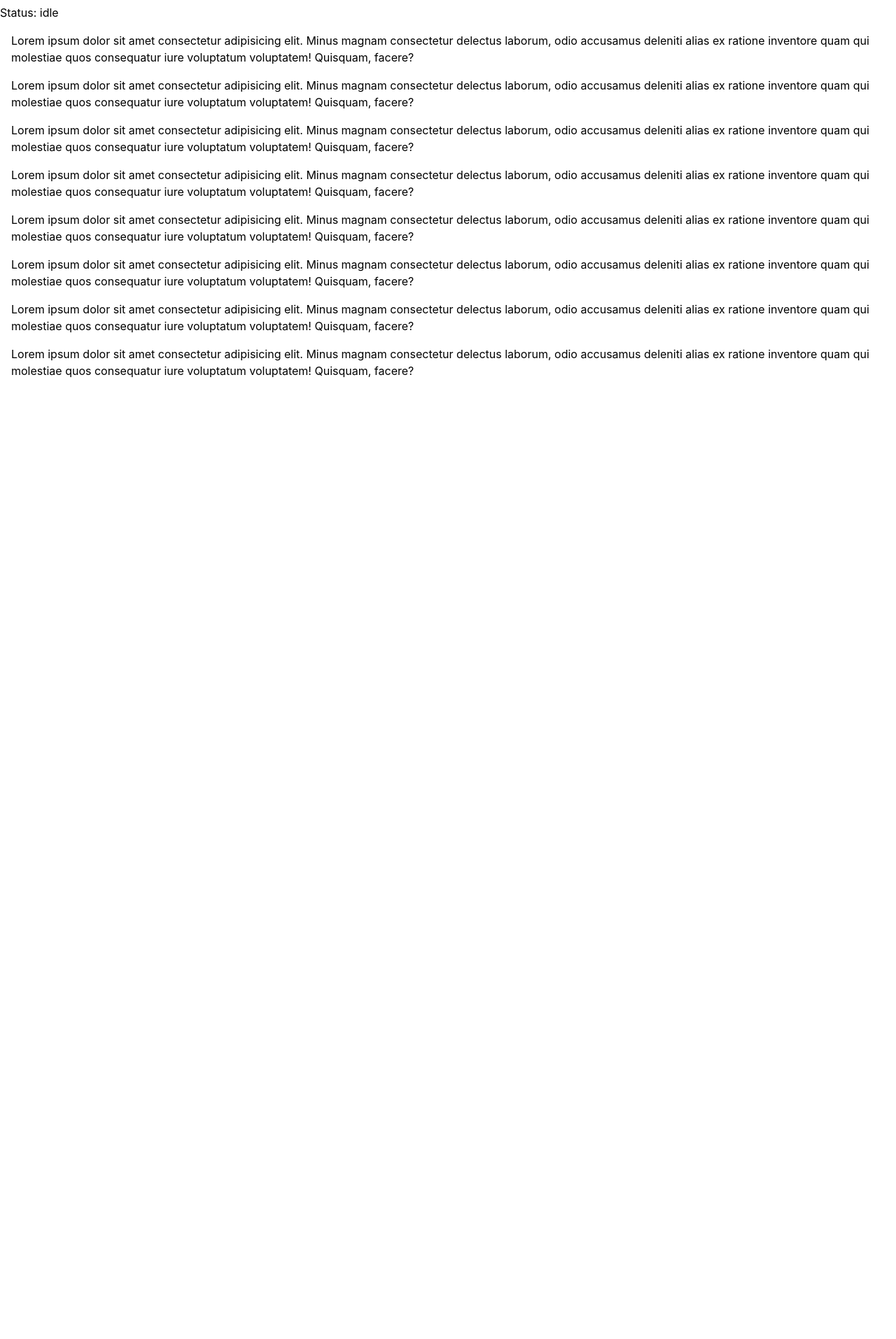
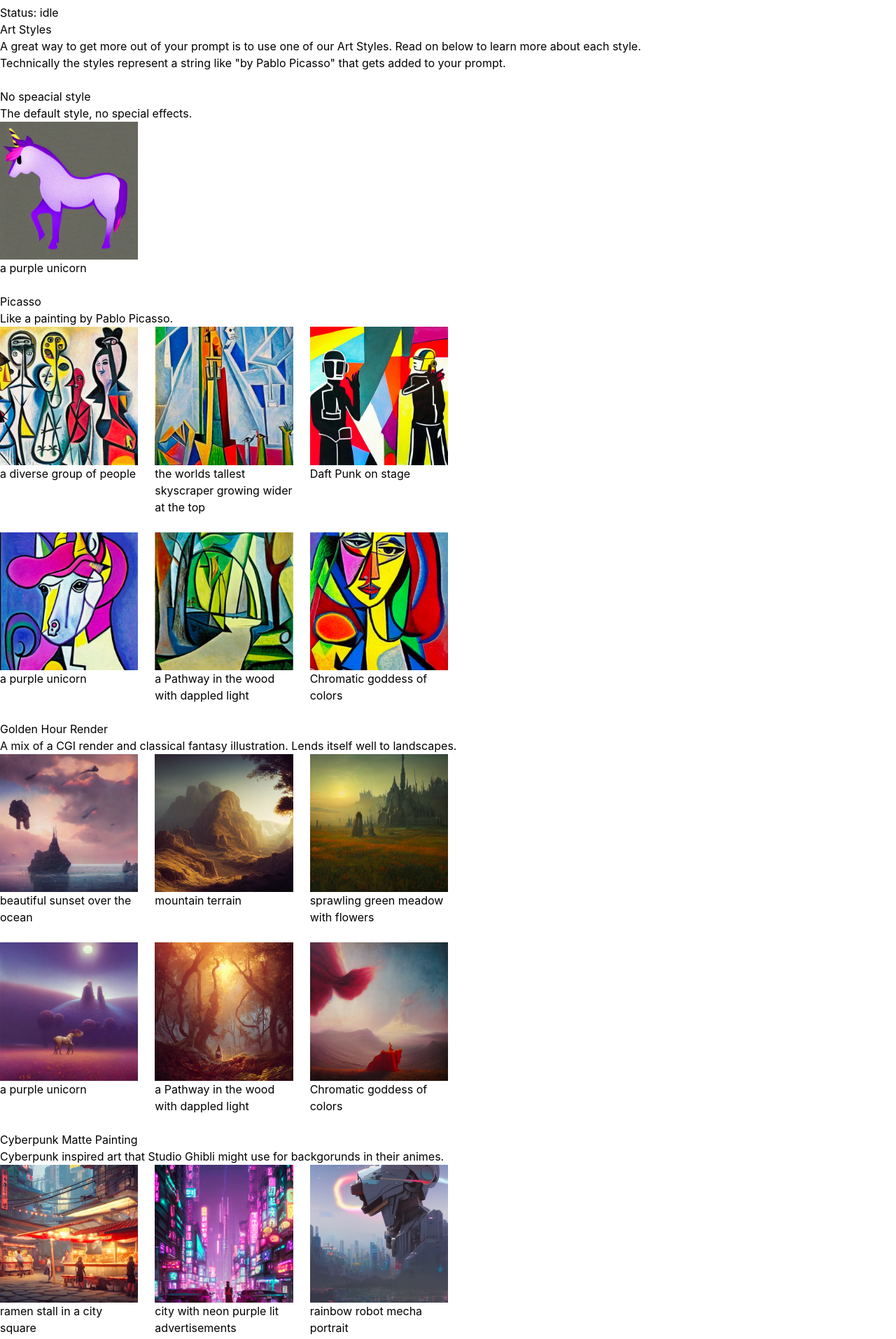
Before and after one commit to HoverBaum/boid-art, a Next.js app: page / in a window 1280 px wide. Shown: the part 366-2280 px from the top of the page at 70% size. Before the commit the page ends 924 px from the top, so only its background shows below. Built offline with nearby package versions, Linux system fonts and the light colour scheme.

Commit message:
✨ explain art styles with details.

```diff
--- a/src/home/DetailedStyleExplanation.tsx
+++ b/src/home/DetailedStyleExplanation.tsx
@@ -1,54 +1,35 @@
+import Image from 'next/image'
+import { styleImages } from '../styleImages'
+import { styles } from '../styles'
+
 export const DetailedStyleExplanation = () => {
   return (
     <div>
-      <p className="m-4">
-        Lorem ipsum dolor sit amet consectetur adipisicing elit. Minus magnam
-        consectetur delectus laborum, odio accusamus deleniti alias ex ratione
-        inventore quam qui molestiae quos consequatur iure voluptatum
-        voluptatem! Quisquam, facere?
+      <h2>Art Styles</h2>
+      <p>
+        A great way to get more out of your prompt is to use one of our Art
+        Styles. Read on below to learn more about each style.
       </p>
-      <p className="m-4">
-        Lorem ipsum dolor sit amet consectetur adipisicing elit. Minus magnam
-        consectetur delectus laborum, odio accusamus deleniti alias ex ratione
-        inventore quam qui molestiae quos consequatur iure voluptatum
-        voluptatem! Quisquam, facere?
+      <p>
+        Technically the styles represent a string like "by Pablo Picasso" that
+        gets added to your prompt.
       </p>
-      <p className="m-4">
-        Lorem ipsum dolor sit amet consectetur adipisicing elit. Minus magnam
-        consectetur delectus laborum, odio accusamus deleniti alias ex ratione
-        inventore quam qui molestiae quos consequatur iure voluptatum
-        voluptatem! Quisquam, facere?
-      </p>
-      <p className="m-4">
-        Lorem ipsum dolor sit amet consectetur adipisicing elit. Minus magnam
-        consectetur delectus laborum, odio accusamus deleniti alias ex ratione
-        inventore quam qui molestiae quos consequatur iure voluptatum
-        voluptatem! Quisquam, facere?
-      </p>
-      <p className="m-4">
-        Lorem ipsum dolor sit amet consectetur adipisicing elit. Minus magnam
-        consectetur delectus laborum, odio accusamus deleniti alias ex ratione
-        inventore quam qui molestiae quos consequatur iure voluptatum
-        voluptatem! Quisquam, facere?
-      </p>
-      <p className="m-4">
-        Lorem ipsum dolor sit amet consectetur adipisicing elit. Minus magnam
-        consectetur delectus laborum, odio accusamus deleniti alias ex ratione
-        inventore quam qui molestiae quos consequatur iure voluptatum
-        voluptatem! Quisquam, facere?
-      </p>
-      <p className="m-4">
-        Lorem ipsum dolor sit amet consectetur adipisicing elit. Minus magnam
-        consectetur delectus laborum, odio accusamus deleniti alias ex ratione
-        inventore quam qui molestiae quos consequatur iure voluptatum
-        voluptatem! Quisquam, facere?
-      </p>
-      <p className="m-4">
-        Lorem ipsum dolor sit amet consectetur adipisicing elit. Minus magnam
-        consectetur delectus laborum, odio accusamus deleniti alias ex ratione
-        inventore quam qui molestiae quos consequatur iure voluptatum
-        voluptatem! Quisquam, facere?
-      </p>
+      {styles.map(({ id, name, description }) => (
+        <div className="my-6" key={id}>
+          <h2>{name}</h2>
+          <p>{description}</p>
+          <div className="grid grid-cols-2 sm:grid-cols-3 gap-6 w-full sm:w-1/2">
+            {styleImages
+              .filter((image) => image.styleId === id)
+              .map(({ image, prompt, styleId }) => (
+                <figure key={styleId + prompt}>
+                  <Image alt={prompt} src={image} />
+                  <figcaption>{prompt}</figcaption>
+                </figure>
+              ))}
+          </div>
+        </div>
+      ))}
     </div>
   )
 }
--- a/src/home/ImageGeneration.tsx
+++ b/src/home/ImageGeneration.tsx
@@ -21,6 +21,14 @@ export const ImageGeneration = () => {
 
   // Trigger generation of a new artwork.
   const generate = async () => {
+    // Scroll down to the prediction.
+    const predictionElement = document.getElementById('prediction')
+    console.log('predictionElement', predictionElement)
+    if (predictionElement) {
+      const bounds = predictionElement.getBoundingClientRect()
+      window.scrollTo(0, bounds.top)
+    }
+
     setStatus('submitted')
     const response = await fetch('/api/prediction', {
       method: 'POST',
@@ -82,8 +90,10 @@ export const ImageGeneration = () => {
       >
         Generate
       </Button>
-      <p>Status: {status}</p>
-      {status === 'succeeded' && <img key={imageUrl} src={imageUrl} />}
+      <div id="prediction">
+        <p>Status: {status}</p>
+        {status === 'succeeded' && <img key={imageUrl} src={imageUrl} />}
+      </div>
     </div>
   )
 }
--- /dev/null
+++ b/src/styleImages.ts
@@ -0,0 +1,135 @@
+import { StaticImageData } from 'next/image'
+
+export type StyleImage = {
+  styleId: string
+  image: StaticImageData
+  prompt: string
+}
+
+export const styleImages: StyleImage[] = [
+  {
+    styleId: 'default',
+    image: require('./images/default.png'),
+    prompt: 'a purple unicorn',
+  },
+  {
+    styleId: 'picasso',
+    image: require('./images/picasso-1.png'),
+    prompt: 'a diverse group of people',
+  },
+  {
+    styleId: 'picasso',
+    image: require('./images/picasso-2.png'),
+    prompt: 'the worlds tallest skyscraper growing wider at the top',
+  },
+  {
+    styleId: 'picasso',
+    image: require('./images/picasso-3.png'),
+    prompt: 'Daft Punk on stage',
+  },
+  {
+    styleId: 'picasso',
+    image: require('./images/picasso-4.png'),
+    prompt: 'a purple unicorn',
+  },
+  {
+    styleId: 'picasso',
+    image: require('./images/picasso-5.png'),
+    prompt: 'a Pathway in the wood with dappled light',
+  },
+  {
+    styleId: 'picasso',
+    image: require('./images/picasso-6.png'),
+    prompt: 'Chromatic goddess of colors',
+  },
+  {
+    styleId: 'goldenHourRender',
+    image: require('./images/golden-hour-1.png'),
+    prompt: 'beautiful sunset over the ocean',
+  },
+  {
+    styleId: 'goldenHourRender',
+    image: require('./images/golden-hour-2.png'),
+    prompt: 'mountain terrain',
+  },
+  {
+    styleId: 'goldenHourRender',
+    image: require('./images/golden-hour-3.png'),
+    prompt: 'sprawling green meadow with flowers',
+  },
+  {
+    styleId: 'goldenHourRender',
+    image: require('./images/golden-hour-4.png'),
+    prompt: 'a purple unicorn',
+  },
+  {
+    styleId: 'goldenHourRender',
+    image: require('./images/golden-hour-5.png'),
+    prompt: 'a Pathway in the wood with dappled light',
+  },
+  {
+    styleId: 'goldenHourRender',
+    image: require('./images/golden-hour-6.png'),
+    prompt: 'Chromatic goddess of colors',
+  },
+  {
+    styleId: 'cyberpunkMatteGhibli',
+    image: require('./images/ghibli-cyberpunk-1.png'),
+    prompt: 'ramen stall in a city square',
+  },
+  {
+    styleId: 'cyberpunkMatteGhibli',
+    image: require('./images/ghibli-cyberpunk-2.png'),
+    prompt: 'city with neon purple lit advertisements',
+  },
+  {
+    styleId: 'cyberpunkMatteGhibli',
+    image: require('./images/ghibli-cyberpunk-3.png'),
+    prompt: 'rainbow robot mecha portrait',
+  },
+  {
+    styleId: 'cyberpunkMatteGhibli',
+    image: require('./images/ghibli-cyberpunk-4.png'),
+    prompt: 'a purple unicorn',
+  },
+  {
+    styleId: 'cyberpunkMatteGhibli',
+    image: require('./images/ghibli-cyberpunk-5.png'),
+    prompt: 'a Pathway in the wood with dappled light',
+  },
+  {
+    styleId: 'cyberpunkMatteGhibli',
+    image: require('./images/ghibli-cyberpunk-6.png'),
+    prompt: 'Chromatic goddess of colors',
+  },
+  {
+    styleId: 'conceptArt',
+    image: require('./images/concept-art-1.png'),
+    prompt: 'a tribal warrior',
+  },
+  {
+    styleId: 'conceptArt',
+    image: require('./images/concept-art-2.png'),
+    prompt: 'fantasy monster ready to fight',
+  },
+  {
+    styleId: 'conceptArt',
+    image: require('./images/concept-art-3.png'),
+    prompt: 'meadieval fantasy town square',
+  },
+  {
+    styleId: 'conceptArt',
+    image: require('./images/concept-art-4.png'),
+    prompt: 'a purple unicorn',
+  },
+  {
+    styleId: 'conceptArt',
+    image: require('./images/concept-art-5.png'),
+    prompt: 'a Pathway in the wood with dappled light',
+  },
+  {
+    styleId: 'conceptArt',
+    image: require('./images/concept-art-6.png'),
+    prompt: 'Chromatic goddess of colors',
+  },
+]
--- a/src/styles.ts
+++ b/src/styles.ts
@@ -10,12 +10,14 @@ export const styles: StyleType[] = [
     style: '',
     id: 'default',
     name: 'No speacial style',
+    description: 'The default style, no special effects.',
     image: defaultImage,
   },
   {
     style: 'by Pablo Picasso',
     id: 'picasso',
     name: 'Picasso',
+    description: 'Like a painting by Pablo Picasso.',
     image: picassoImage,
   },
   {
@@ -23,6 +25,8 @@ export const styles: StyleType[] = [
       'golden hour, dream - like mysterious atmosphere, in the wastelands, baroque landscape painting, perfect composition, beautiful detailed intricate insanely detailed octane render trending on artstation, 8 k artistic photography, photorealistic, soft natural volumetric cinematic perfect light, chiaroscuro, award - winning photograph, masterpiece, raphael, caravaggio, greg rutkowski, beeple, beksinski',
     id: 'goldenHourRender',
     name: 'Golden Hour Render',
+    description:
+      'A mix of a CGI render and classical fantasy illustration. Lends itself well to landscapes.',
     image: goldenHourImage,
   },
   {
@@ -30,6 +34,8 @@ export const styles: StyleType[] = [
       'A highly detailed matte painting of {prompt} by Studio Ghibli, Makoto Shinkai, by Artgerm, by WLOP, by Greg Rutkowski, volumetric lighting, octane render, 4K resolution, trending on artstation, masterpiece, cyberpunk',
     id: 'cyberpunkMatteGhibli',
     name: 'Cyberpunk Matte Painting',
+    description:
+      'Cyberpunk inspired art that Studio Ghibli might use for backgorunds in their animes.',
     image: ghibliCyberpunkImage,
   },
   {
@@ -37,6 +43,7 @@ export const styles: StyleType[] = [
       'dramatic lighting, illustration by greg rutkowski, yoji shinkawa, 4k, digital art, concept art, trending on artstation',
     id: 'conceptArt',
     name: 'Concept Art',
+    description: 'A concept art style that will give you rougher forms.',
     image: conceptArtImage,
   },
 ]
--- a/src/types.ts
+++ b/src/types.ts
@@ -19,6 +19,8 @@ export type StyleType = {
   id: string
   // Displayed name of the style.
   name: string
+  // Description of the style.
+  description: string
   // Image to display for this style.
   image: StaticImageData
 }
```
